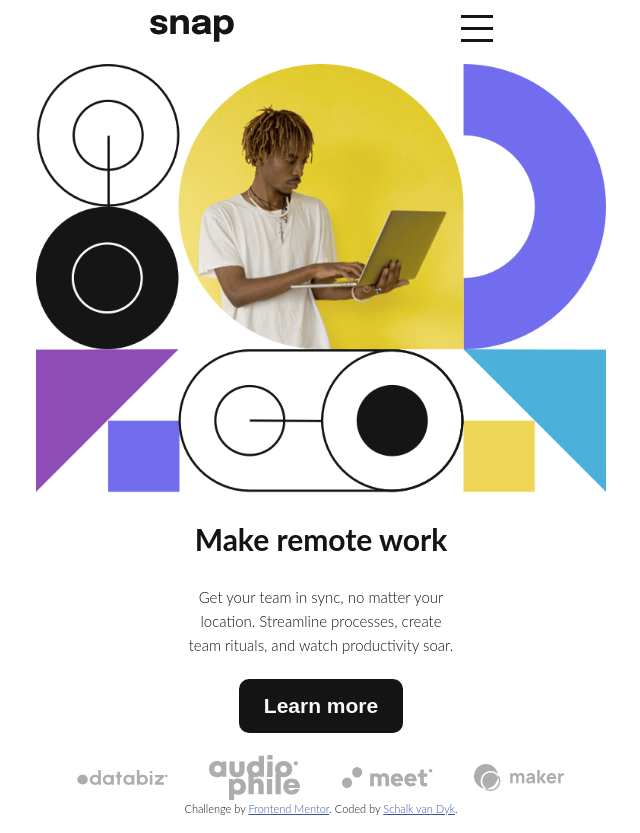
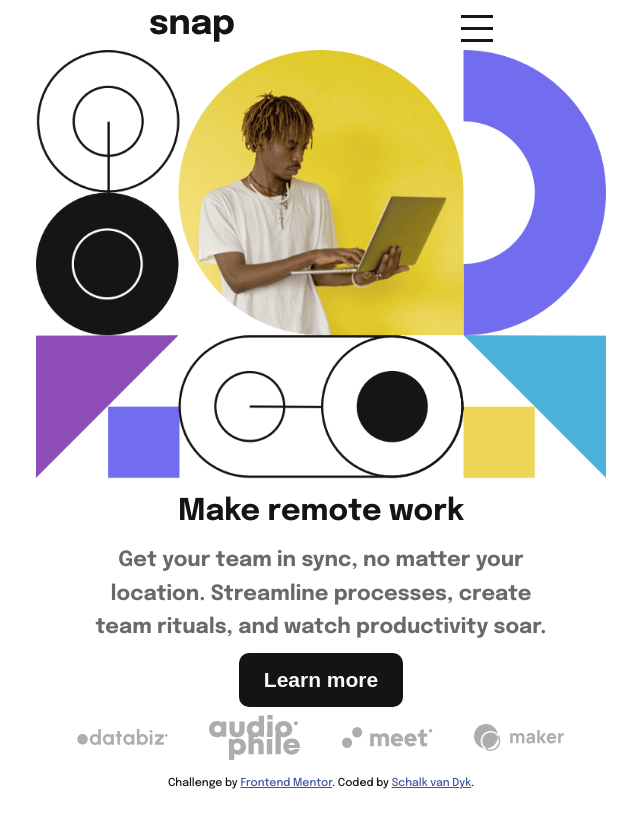
Before and after one commit to SVDwebtech/introSectDropDwnMenu027, a website: page index.html in a window 1280 px wide. Shown: the whole page, without its empty margins (319-959 px from the left). After the commit the page ends 808 px from the top, so only its background shows below. Drawn offline with Linux system fonts and the light colour scheme.

Commit message:
add styling to header paragraph

```diff
--- a/index.html
+++ b/index.html
@@ -3,6 +3,10 @@
 <head>
   <meta charset="UTF-8">
   <meta name="viewport" content="width=device-width, initial-scale=1.0"> <!-- displays site properly based on user's device -->
+
+  <link rel="preconnect" href="https://fonts.googleapis.com">
+  <link rel="preconnect" href="https://fonts.gstatic.com" crossorigin>
+  <link href="https://fonts.googleapis.com/css2?family=Epilogue:wght@500;700&display=swap" rel="stylesheet">
 
   <link rel="stylesheet" href="./css/styles.css">
   <link rel="icon" type="image/png" sizes="32x32" href="./images/favicon-32x32.png">
@@ -32,7 +36,7 @@
     <h1 class="header__heading">Make remote work</h1>
 
     <!-- header paragraph -->
-    <p class="header__paragraph">
+    <p class="header__paragraph paragraph">
         Get your team in sync, no matter your <br>
         location.  Streamline processes, create <br>
         team rituals, and watch productivity soar.
--- a/sass/base/_typography.scss
+++ b/sass/base/_typography.scss
@@ -1,7 +1,7 @@
 body {
 	color: $color-almost-black;
-	font-family: 'Lato', sans-serif;
-	font-weight: 300;
+	font-family: 'Epilogue', sans-serif;
+	font-weight: 500;
 	line-height: 1.6;
 }
 
@@ -30,8 +30,9 @@
 
 // topography of paragraph;
 .paragraph {
-	font-size: 1.2rem;
-	font-weight: 400;
+	color: $color-medium-gray;
+	font-size: 1.4rem;
+	font-weight: 700;
 }
 
 // topography of buttons;
--- a/sass/layout/_header.scss
+++ b/sass/layout/_header.scss
@@ -1,5 +1,6 @@
 .header {
-    height: 100vh;
+    height: 95vh;
 
     padding: 1rem 1rem 0 1rem;
+    margin-bottom: 1rem;
 }
```
Also changed, not shown: css/styles.css, 1 other file.
